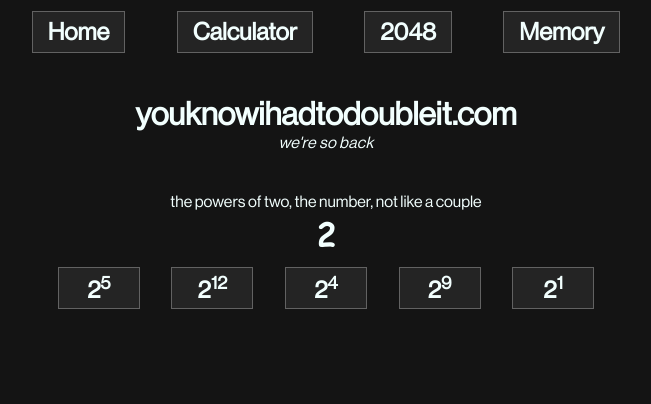
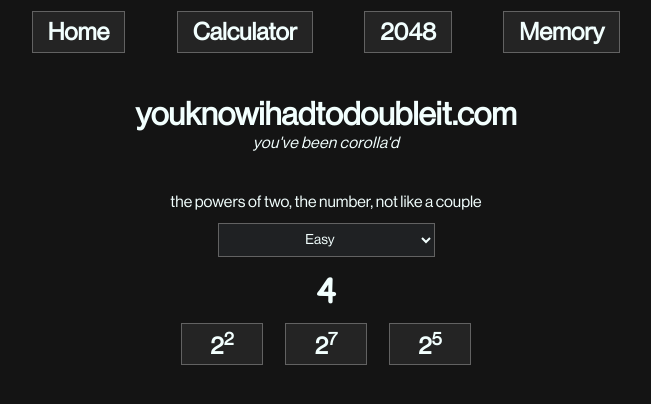
Before and after one commit to oatsfx/youKnowIHadToDoubleIt, a React (Create React App) app: page /#/memory in a window 1280 px wide. Shown: the top 404 px of the page, without its empty margins (314-965 px from the left). Built offline with nearby package versions, Linux system fonts and the light colour scheme.

Commit message:
add difficulty to memory
you know i had to double it

```diff
--- a/src/App.css
+++ b/src/App.css
@@ -68,6 +68,8 @@ html{
   align-items: center;
   text-align: center;
   justify-content: center;
+  justify-items: center;
+  align-content: center;
 }
 
 .navbar {
@@ -99,15 +101,15 @@ a:active {
 .button-container {
   display: flex;
   justify-content: center;
-  width: 65%;
+  align-content: center;
   margin: auto;
+
+  width: 75%;
 }
 
 .button{
   height: 2.5rem;
-  margin: auto;
-  margin-top: 0.75rem;
-  margin-bottom: 0.75rem;
+  margin: 0.75rem;
   max-width: 12rem;
   min-width: 5rem;
   display: flex;
@@ -173,6 +175,27 @@ a:active {
   outline: none;
 }
 
+select {
+  flex: 1;
+  background: #1f2123;
+  outline: 1px solid #fff5;
+  color: #f2fffe;
+  font-weight: 500;
+  font-size: 14px;
+  margin: 0.75rem auto;
+  padding: 0.5rem 1rem;
+
+  max-width: 15rem;
+
+  text-align: center;
+
+  transition: all 0.2s cubic-bezier(0.275, 0.485, 0, 1);
+}
+
+select:hover{
+  outline: 3px solid #fff;
+}
+
 .board {
   display: flex;
   flex-wrap: wrap;
--- a/src/Memory.jsx
+++ b/src/Memory.jsx
@@ -34,6 +34,31 @@ function App(){
   const [correctPlaying, correctToggle] = useAudio(correctUrl);
   const [incorrectPlaying, incorrectToggle] = useAudio(incorrectUrl);
 
+  const difficulties = [
+    {
+      name: "Easy",
+      answerChoices: 3,
+      highestPower: 8,
+    },
+    {
+      name: "Medium",
+      answerChoices: 4,
+      highestPower: 12,
+    },
+    {
+      name: "Hard",
+      answerChoices: 5,
+      highestPower: 16,
+    },
+    {
+      name: "You Know I Had To Double It",
+      answerChoices: 10,
+      highestPower: 32,
+    }
+  ]
+
+  let difficulty = 0;
+
   document.title = `do you know your powers of 2?`;
 
   const handleChoice = async (index) => {
@@ -60,14 +85,19 @@ function App(){
     await loadGame();
   }
 
+  const handleDifficultyChange = async (event) => {
+    difficulty = event.target.value;
+    loadGame();
+  }
+
   const loadGame = async () => {
     let newChoices = [];
-    while (newChoices.length < 5){
-      let random = Math.floor(Math.random() * 14);
+    while (newChoices.length < difficulties[difficulty].answerChoices){
+      let random = Math.floor(Math.random() * difficulties[difficulty].highestPower);
       if (!newChoices.includes(random))
         newChoices[newChoices.length] = random;
     }
-    setAnswer(Math.floor(Math.random() * 5));
+    setAnswer(Math.floor(Math.random() * difficulties[difficulty].answerChoices));
     setChoices(newChoices);
   }
 
@@ -83,6 +113,14 @@ function App(){
     <div className="app">
       <div className="body">
         <p>the powers of two, the number, not like a couple</p>
+        <select onChange={e => handleDifficultyChange(e)} defaultValue={0}>
+          <option disabled="true">Select a Difficulty</option>
+          {
+            difficulties.map((difficulty, index) => (
+              <option value={index} key={index}>{difficulty.name}</option>
+            ))
+          }
+        </select>
         <h1 className="comic-sans" id="number-display">{Math.pow(2, choices[answer]).toLocaleString("en-US")}</h1>
         <div class="button-container">
           {
--- a/src/index.js
+++ b/src/index.js
@@ -19,7 +19,10 @@ const flavorTexts = [
   "balls are sore yeah",
   "created with the power of a 30-day scrum sprint",
   "it's joever",
-  "we're so back"
+  "we're so back",
+  "let's fxxking joe",
+  "you're being charged with second-degree shaboingery",
+  "you've been corolla'd"
 ];
 
 const stringIndex = Math.floor(Math.random() * flavorTexts.length);
```
